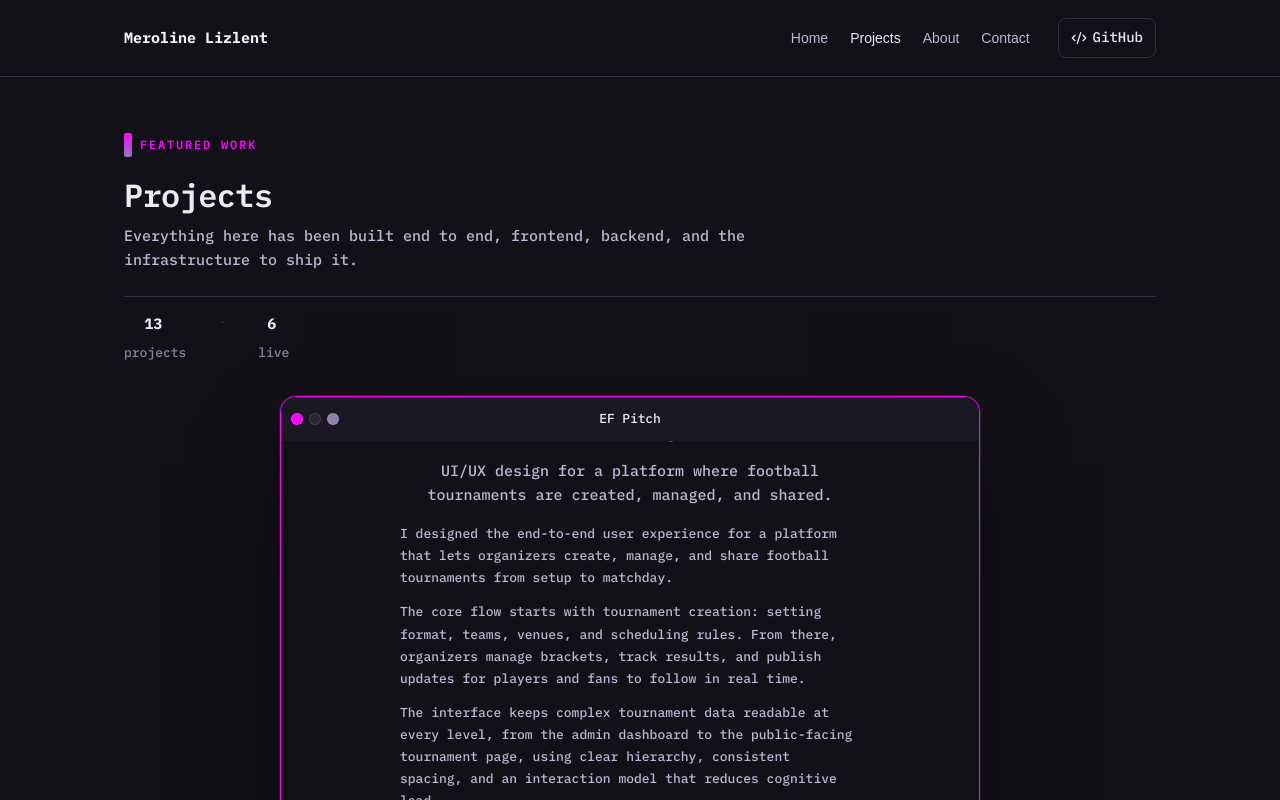
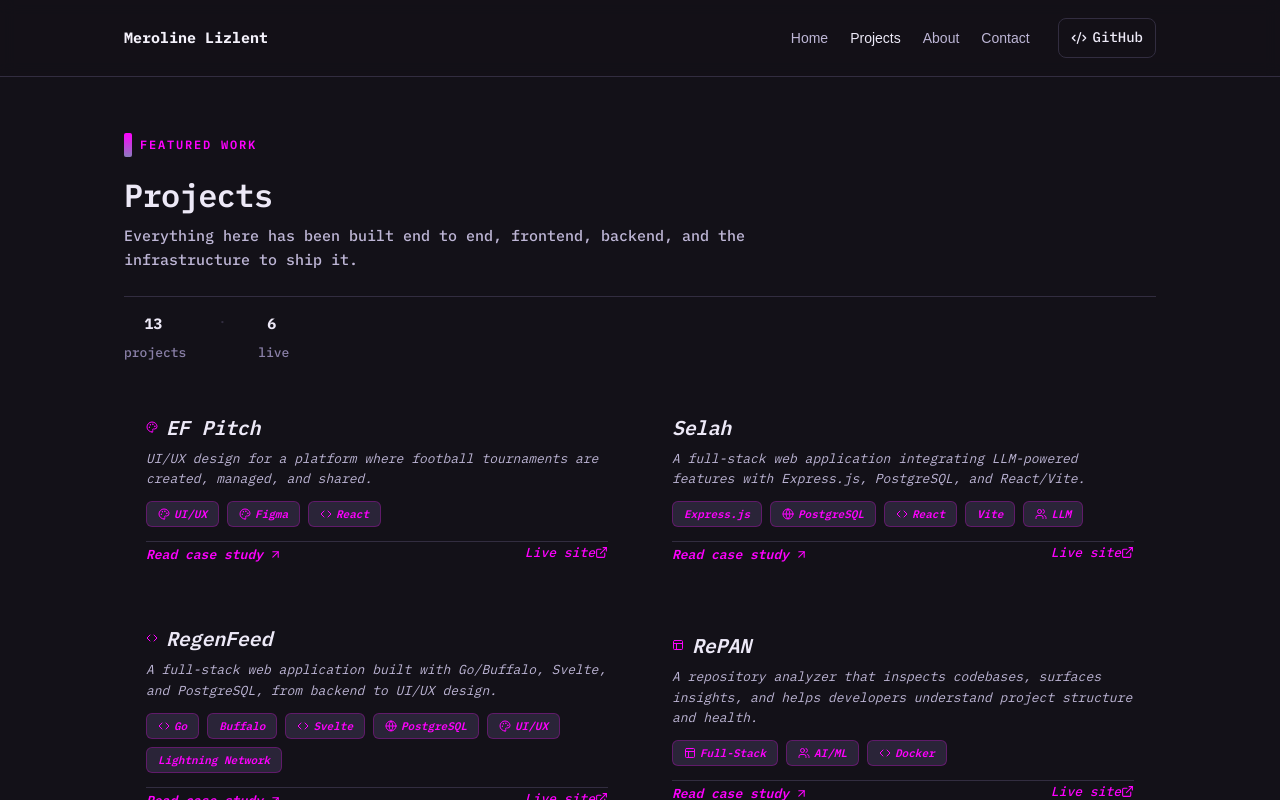
Before and after one commit to mlizlent/portfolio, a React (Vite) app: page / in a window 1280 px wide. Both pictures are taken after a click on the button "Projects". Shown: the top 800 px of the page. Built offline with nearby package versions, Linux system fonts and the light colour scheme.

Commit message:
Show project card listing first, open ProjectViewer macOS window on read-more click

```diff
--- a/src/pages/Projects.jsx
+++ b/src/pages/Projects.jsx
@@ -1,7 +1,11 @@
+import { useState } from "react";
+import ProjectCard from "../components/ProjectCard.jsx";
 import ProjectViewer from "../components/ProjectViewer.jsx";
 import projects from "../data/projects.js";
 
 export default function Projects() {
+  const [selectedSlug, setSelectedSlug] = useState(null);
+
   return (
     <section className="section page-top">
       <div className="projects-hero">
@@ -21,9 +25,24 @@ export default function Projects() {
         </div>
       </div>
 
-      <div style={{ marginTop: 32, maxWidth: 720, marginLeft: 'auto', marginRight: 'auto' }}>
-        <ProjectViewer projects={projects} />
-      </div>
+      {selectedSlug ? (
+        <div style={{ maxWidth: 720, margin: "32px auto 0 auto" }}>
+          <ProjectViewer projects={projects} startSlug={selectedSlug} />
+          <button
+            onClick={() => setSelectedSlug(null)}
+            style={{ marginTop: 24, display: 'inline-flex', alignItems: 'center', gap: 6, fontSize: 13, color: 'var(--accent)', fontWeight: 500, cursor: 'pointer', border: 'none', background: 'none', padding: 0 }}
+          >
+            <svg width="10" height="10" fill="none" stroke="currentColor" strokeWidth="2" viewBox="0 0 24 24"><path d="M19 12H5M12 19l-7-7 7-7" /></svg>
+            Back to listing
+          </button>
+        </div>
+      ) : (
+        <div className="grid">
+          {projects.map((p) => (
+            <ProjectCard key={p.slug} project={p} onViewProject={() => setSelectedSlug(p.slug)} />
+          ))}
+        </div>
+      )}
     </section>
   );
 }
```
